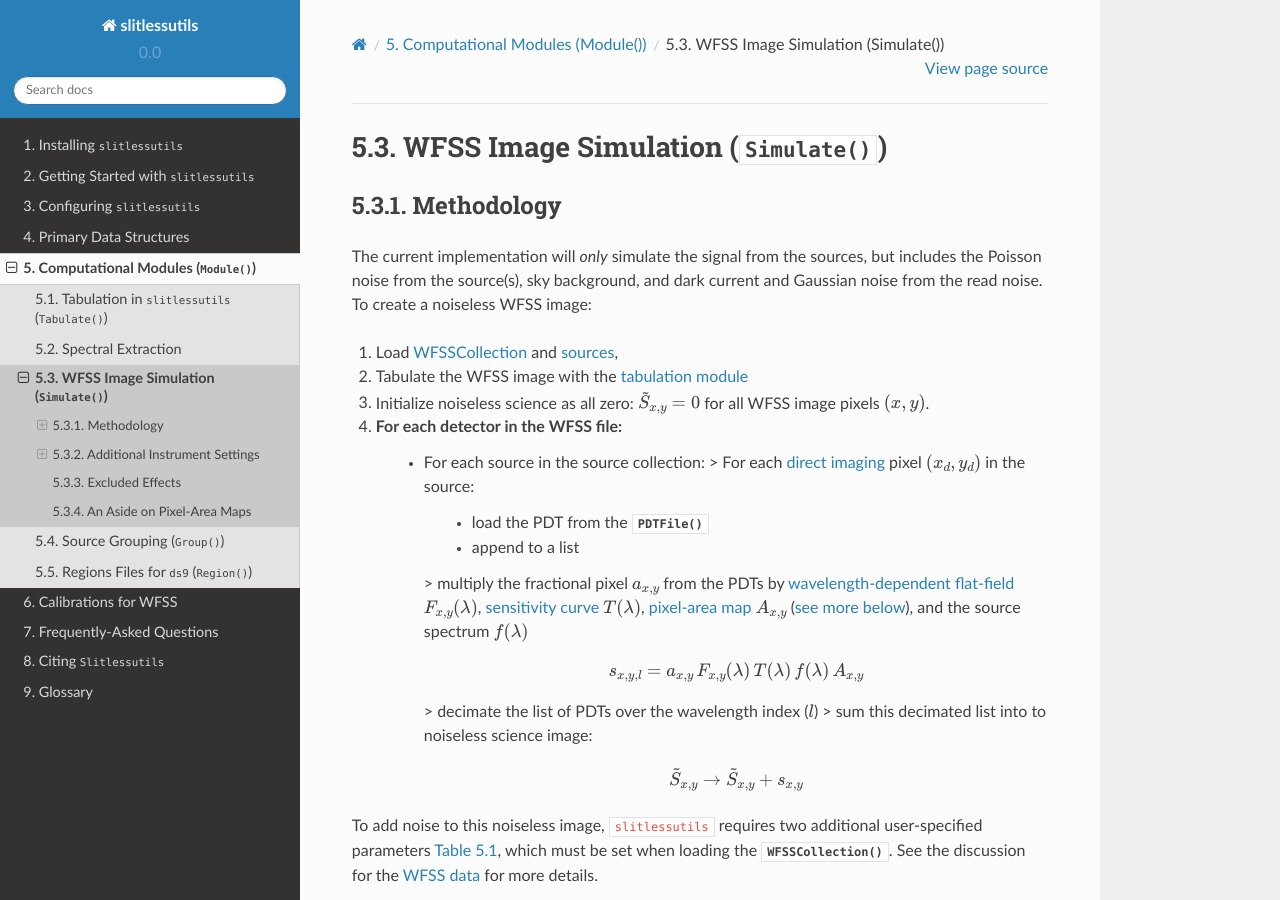
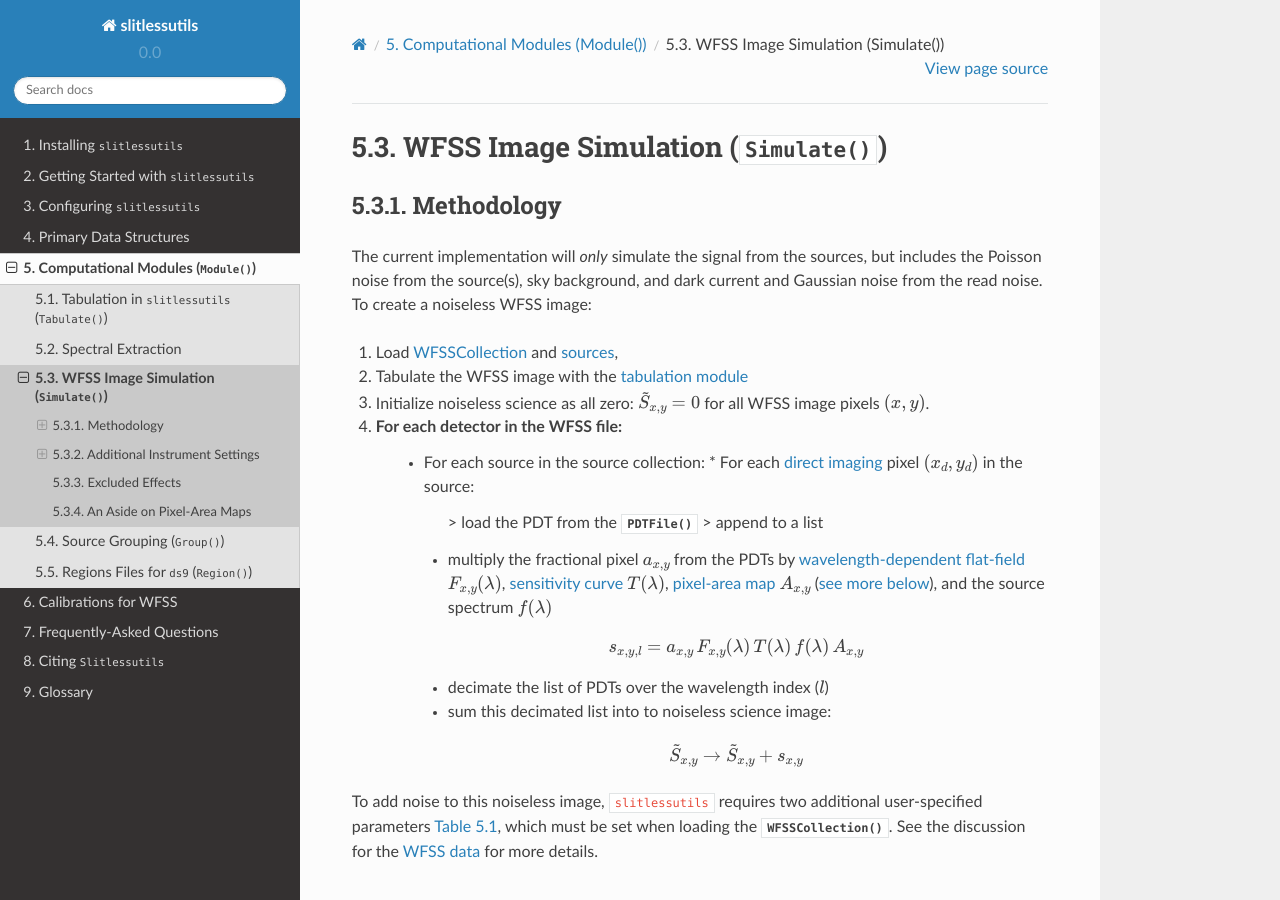
Before and after one commit to spacetelescope/slitlessutils, a Sphinx documentation site: the page built from docs/simulation.rst, in a window 1280 px wide and 900 px high. Built offline with Sphinx 7.4.7 and the Read the Docs theme 2.0.0, drawn with Linux system fonts in a browser that asks for light colours.

```diff
--- a/docs/regions.rst
+++ b/docs/regions.rst
@@ -15,7 +15,7 @@ To determine the outline of a spectral source in a WFSS image, ``slitlessutils``
 				#. Decimate over wavelength
 				#. Make temporary mask with 1 for any pixel present in the PDT file(s) for the :class:`slitlessutils.sources.Source()`
 				#. Apply a *binary closing* morphological operator from `skimage.ndimage <https://docs.scipy.org/doc/scipy/reference/generated/scipy.ndimage.binary_closing.html>`_ with a square kernel, whose size is set in the :class:`slitlessutils.modules.Region()` object.
-				#. FInd the contours for a highly-connected binary image using `scikit-image <https://scikit-image.org/docs/stable/api/skimage.measure.html#skimage.measure.find_contours>`_ as a closed polygon.
+				#. Find the contours for a highly-connected binary image using `scikit-image <https://scikit-image.org/docs/stable/api/skimage.measure.html>`_ as a closed polygon.
 				*. Write the polygon as a ``ds9`` `polygon regions <https://ds9.si.edu/doc/ref/region.html>`_
 
 
--- a/docs/simulation.rst
+++ b/docs/simulation.rst
@@ -16,17 +16,17 @@ The current implementation will *only* simulate the signal from the sources, but
 #. Initialize noiseless science as all zero: :math:`\tilde{S}_{x,y}=0` for all WFSS image pixels :math:`(x,y)`.
 #. For each detector in the WFSS file:
     - For each source in the source collection:
-      > For each :term:`direct imaging` pixel :math:`(x_d,y_d)` in the source:
-        * load the PDT from the :class:`~slitlessutils.tables.PDTFile()`
-        * append to a list
-      > multiply the fractional pixel :math:`a_{x,y}` from the PDTs by :doc:`wavelength-dependent flat-field <calib>` :math:`F_{x,y}(\lambda)`, :doc:`sensitivity curve <calib>` :math:`T(\lambda)`, :term:`pixel-area map` :math:`A_{x,y}` (:ref:`see more below <pam>`), and the source spectrum :math:`f(\lambda)`
+      * For each :term:`direct imaging` pixel :math:`(x_d,y_d)` in the source:
+        > load the PDT from the :class:`~slitlessutils.tables.PDTFile()`
+        > append to a list
+      * multiply the fractional pixel :math:`a_{x,y}` from the PDTs by :doc:`wavelength-dependent flat-field <calib>` :math:`F_{x,y}(\lambda)`, :doc:`sensitivity curve <calib>` :math:`T(\lambda)`, :term:`pixel-area map` :math:`A_{x,y}` (:ref:`see more below <pam>`), and the source spectrum :math:`f(\lambda)`
 
       .. math::
 
         s_{x,y,l} = a_{x,y}\,F_{x,y}(\lambda)\,T(\lambda)\,f(\lambda)\, A_{x,y}
 
-      > decimate the list of PDTs over the wavelength index (:math:`l`)
-      > sum this decimated list into to noiseless science image:
+      * decimate the list of PDTs over the wavelength index (:math:`l`)
+      * sum this decimated list into to noiseless science image:
 
       .. math::
 
```
